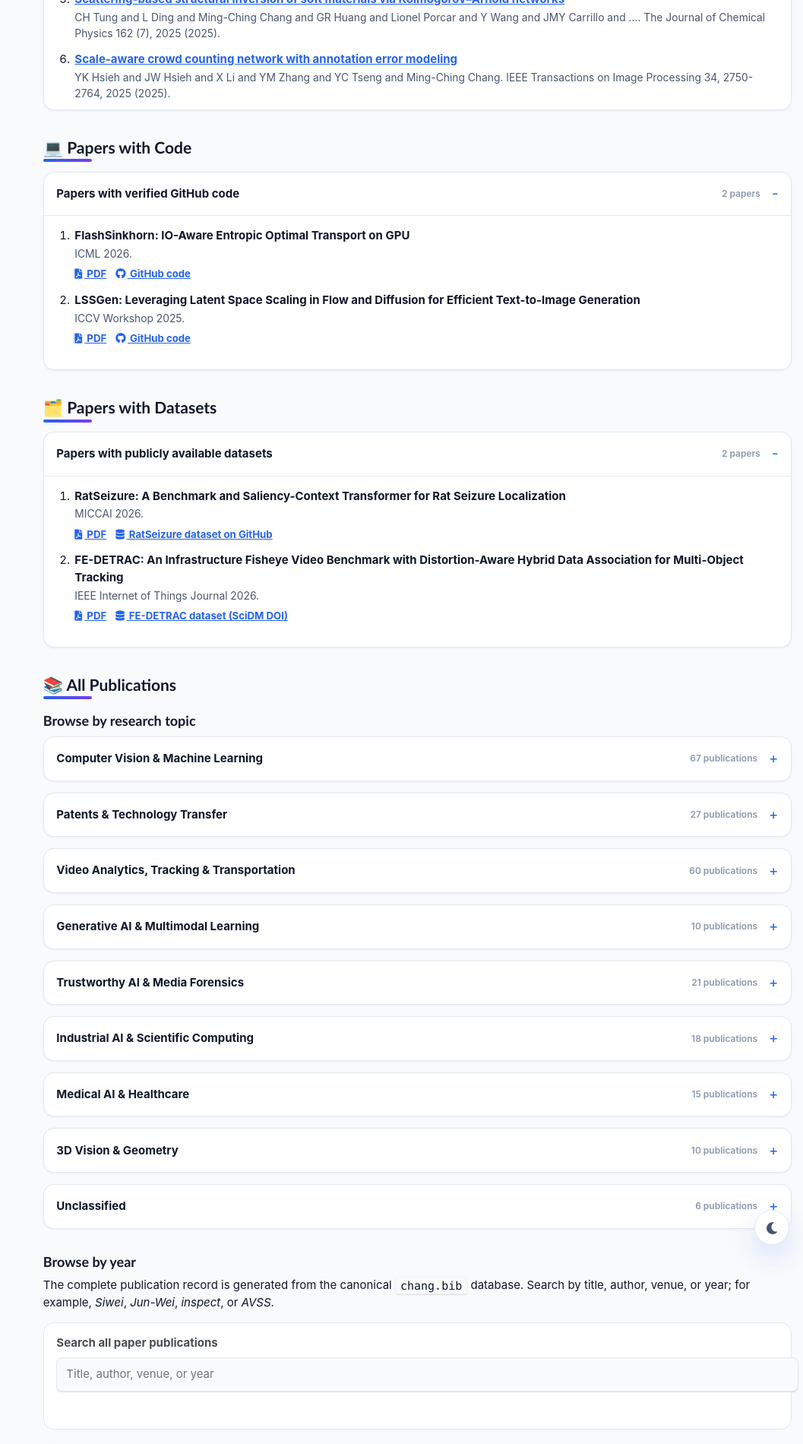
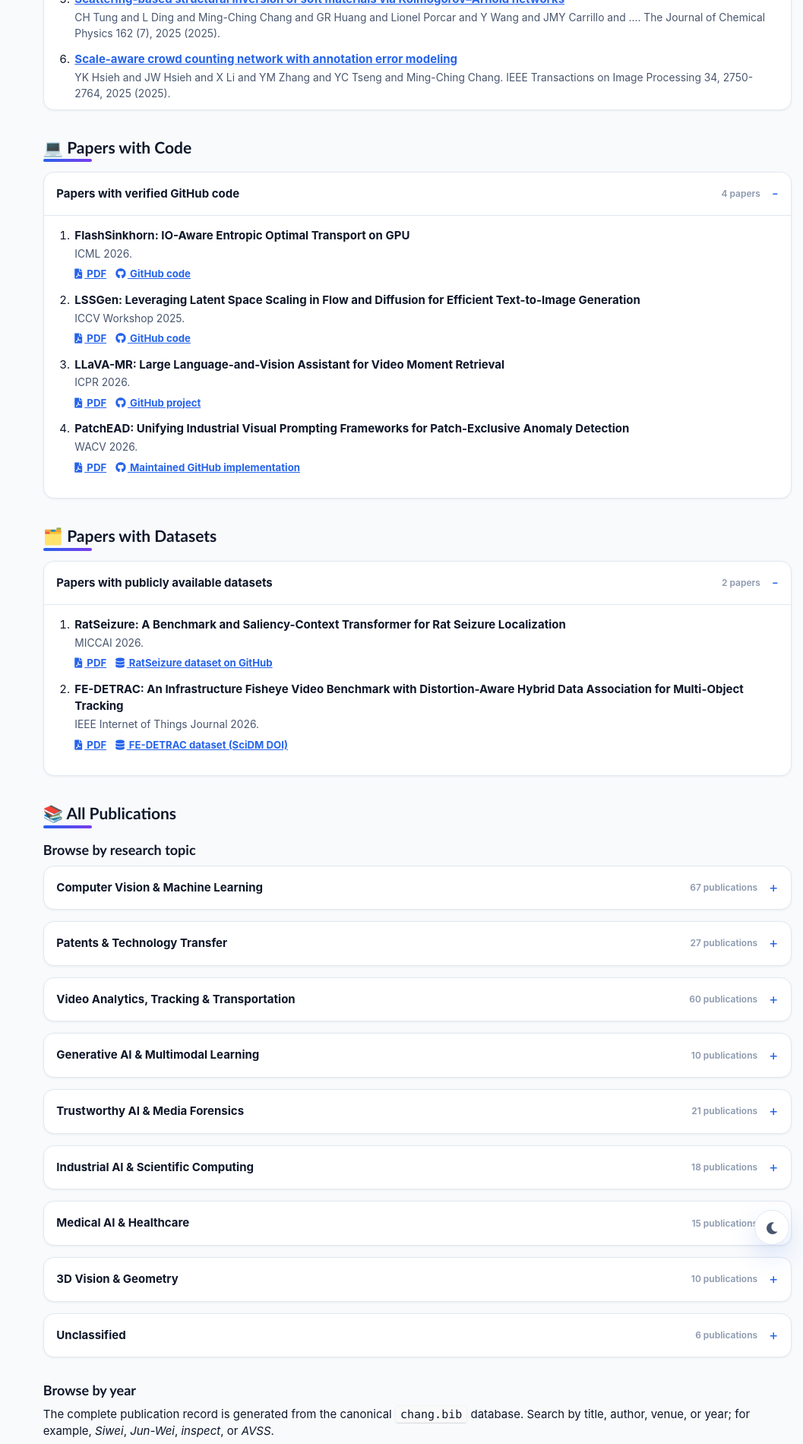
Before and after one commit to mingching/mingching.github.io, a Jekyll site: the page built from _pages/about.md, in a window 1280 px wide. Shown: the part 1517-3417 px from the top of the page at 76% size, without its empty margins (223-1280 px from the left). Built offline with Jekyll 4.4.1, drawn with Linux system fonts in a browser that asks for light colours.

Commit message:
Expand verified paper resource links

```diff
--- a/_data/paper_resources.yml
+++ b/_data/paper_resources.yml
@@ -13,6 +13,18 @@ code_papers:
     resource_url: https://github.com/inventec-ai-center/LSSGen
     resource_label: "GitHub code"
 
+  - title: "LLaVA-MR: Large Language-and-Vision Assistant for Video Moment Retrieval"
+    venue: "ICPR 2026"
+    paper: /assets/papers/_ICPR__LLaVA_MR.pdf
+    resource_url: https://github.com/swordlidev/LLaVA-MR
+    resource_label: "GitHub project"
+
+  - title: "PatchEAD: Unifying Industrial Visual Prompting Frameworks for Patch-Exclusive Anomaly Detection"
+    venue: "WACV 2026"
+    paper: /assets/papers/_WACV2026__PatchEAD.pdf
+    resource_url: https://github.com/inventec-ai-center/DuoAD
+    resource_label: "Maintained GitHub implementation"
+
 dataset_papers:
   - title: "RatSeizure: A Benchmark and Saliency-Context Transformer for Rat Seizure Localization"
     venue: "MICCAI 2026"
```
